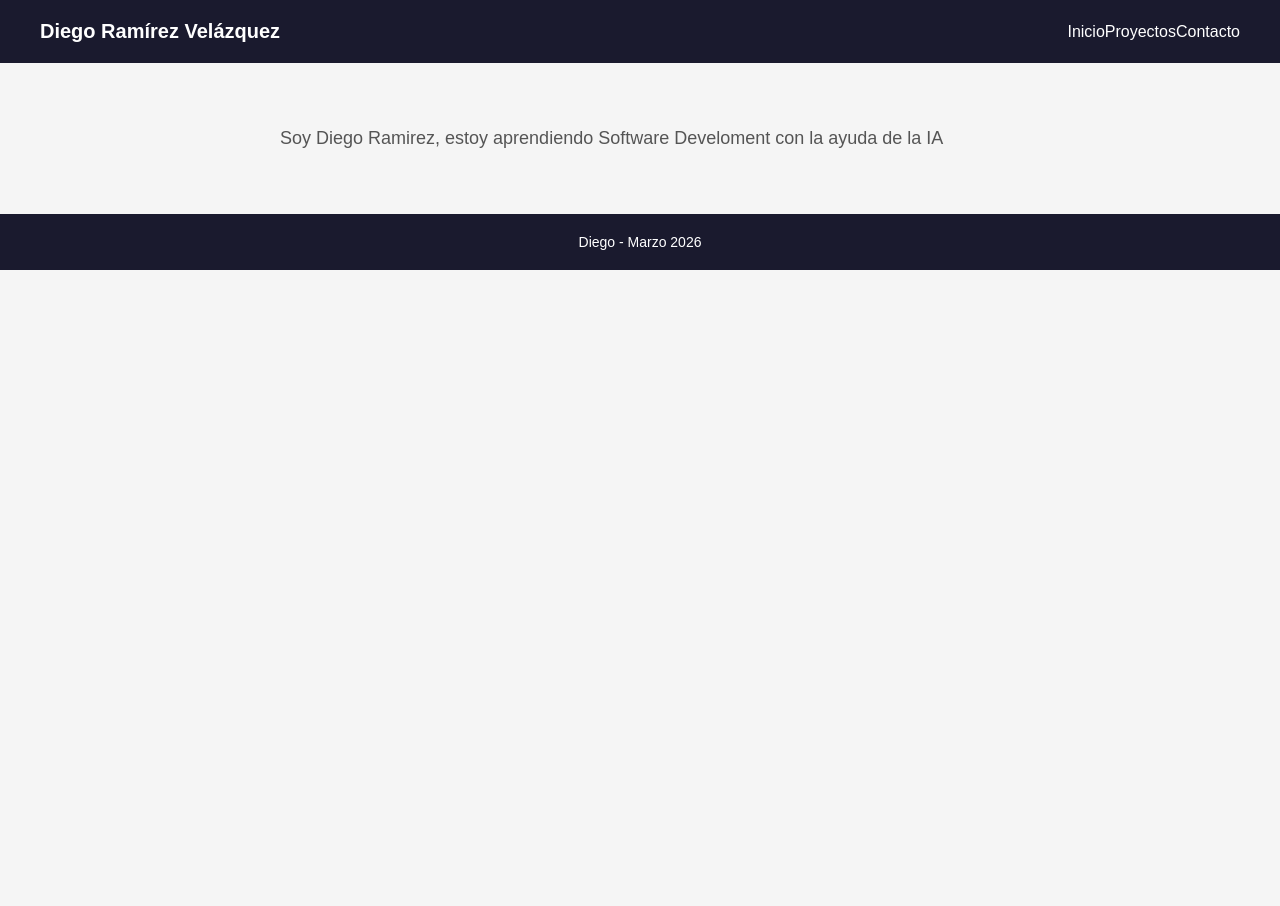
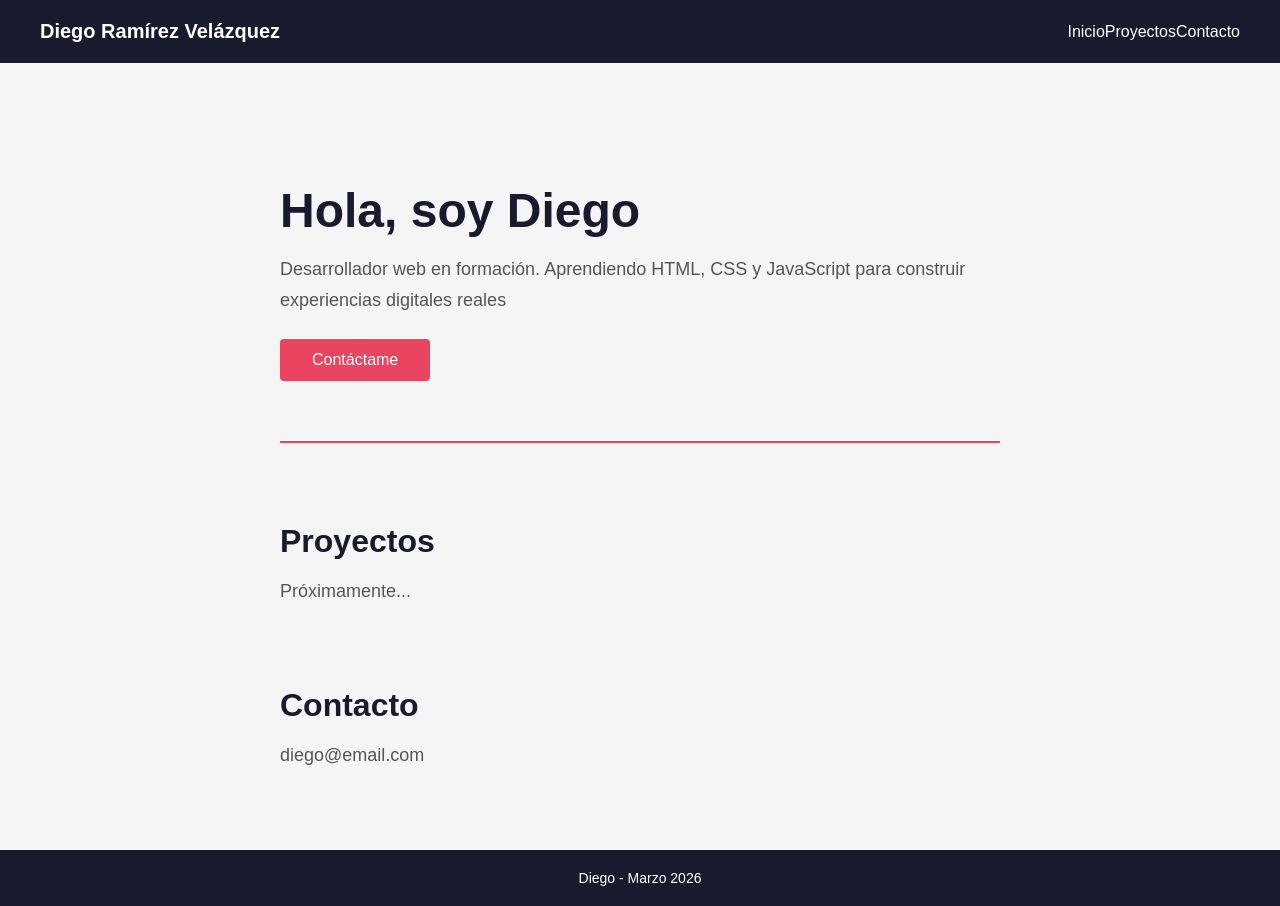
Before and after one commit to DiegoRAAM/my-portfolio, a plain HTML site: page index.html in a window 1280 px wide. Before the commit the page ends 800 px from the top, so only its background shows below. Drawn offline with Linux system fonts and the light colour scheme.

Commit message:
feat: secciones y estilos hero del portafolio

```diff
--- a/index.html
+++ b/index.html
@@ -23,7 +23,19 @@
         </nav>
         </header>
     <main>
-        <p>Soy Diego Ramirez, estoy aprendiendo Software Develoment con la ayuda de la IA</p>
+        <section id="inicio">
+            <h2>Hola, soy Diego</h2>
+            <p>Desarrollador web en formación. Aprendiendo HTML, CSS y JavaScript para construir experiencias digitales reales</p>
+            <a href="#contacto">Contáctame</a>
+        </section>
+        <section id="proyectos">
+            <h2>Proyectos</h2>
+            <p>Próximamente...</p>
+        </section>
+        <section id="contacto">
+            <h2>Contacto</h2>
+            <p>diego@email.com</p>
+        </section>
     </main>
     <footer>
         <p>Diego - Marzo 2026</p>
--- a/style.css
+++ b/style.css
@@ -58,3 +58,36 @@ footer {
 header nav ul li a:hover {
     color: #e94560;
 }
+
+section{
+    margin-bottom: 80px;
+}
+
+section h2 {
+    font-size: 32px;
+    color: #1a1a2e;
+    margin-bottom: 16px;
+}
+
+#inicio {
+    padding: 60px 0;
+    border-bottom: 2px solid #e94560;
+}
+
+#inicio h2 {
+    font-size: 48px;
+}
+
+#inicio a {
+    display: inline-block;
+    margin-top: 24px;
+    padding: 12px 32px;
+    background-color: #e94560;
+    color: #ffffff;
+    text-decoration: none;
+    border-radius: 4px;
+}
+
+#inicio a:hover {
+    background-color: #1a1a2e;
+}
```
